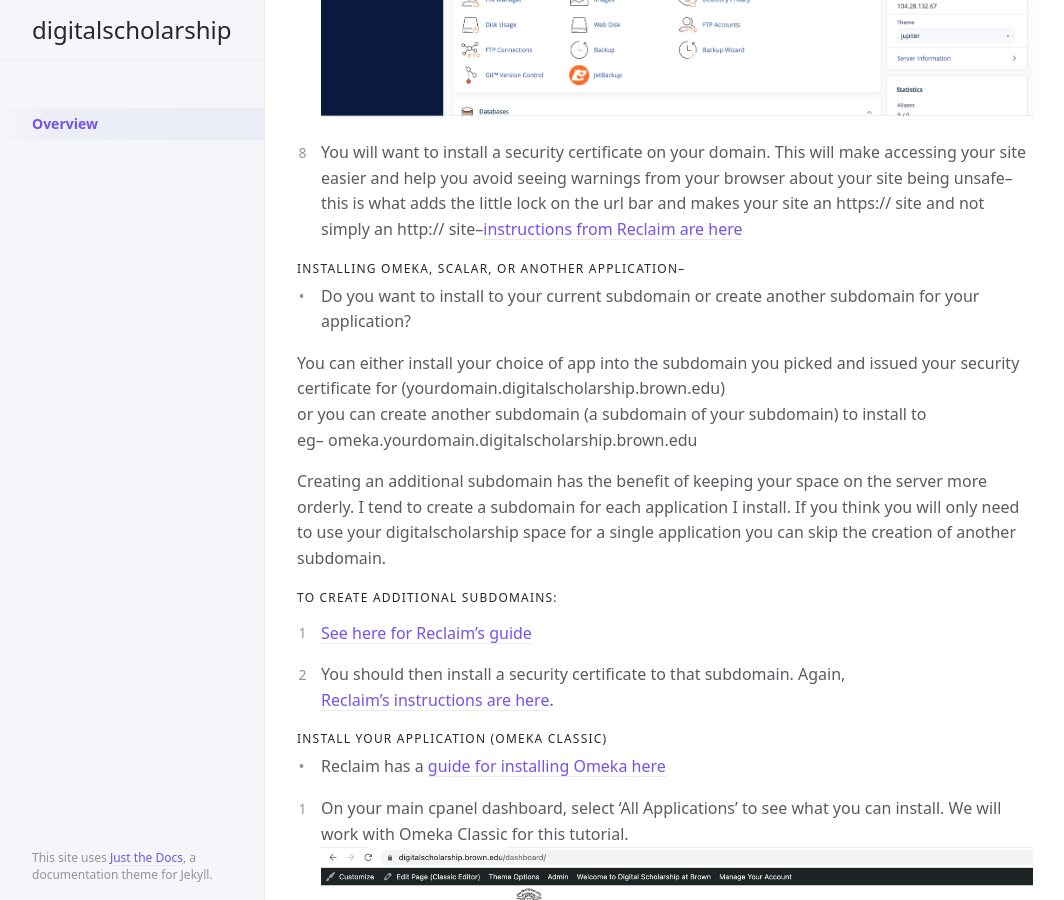
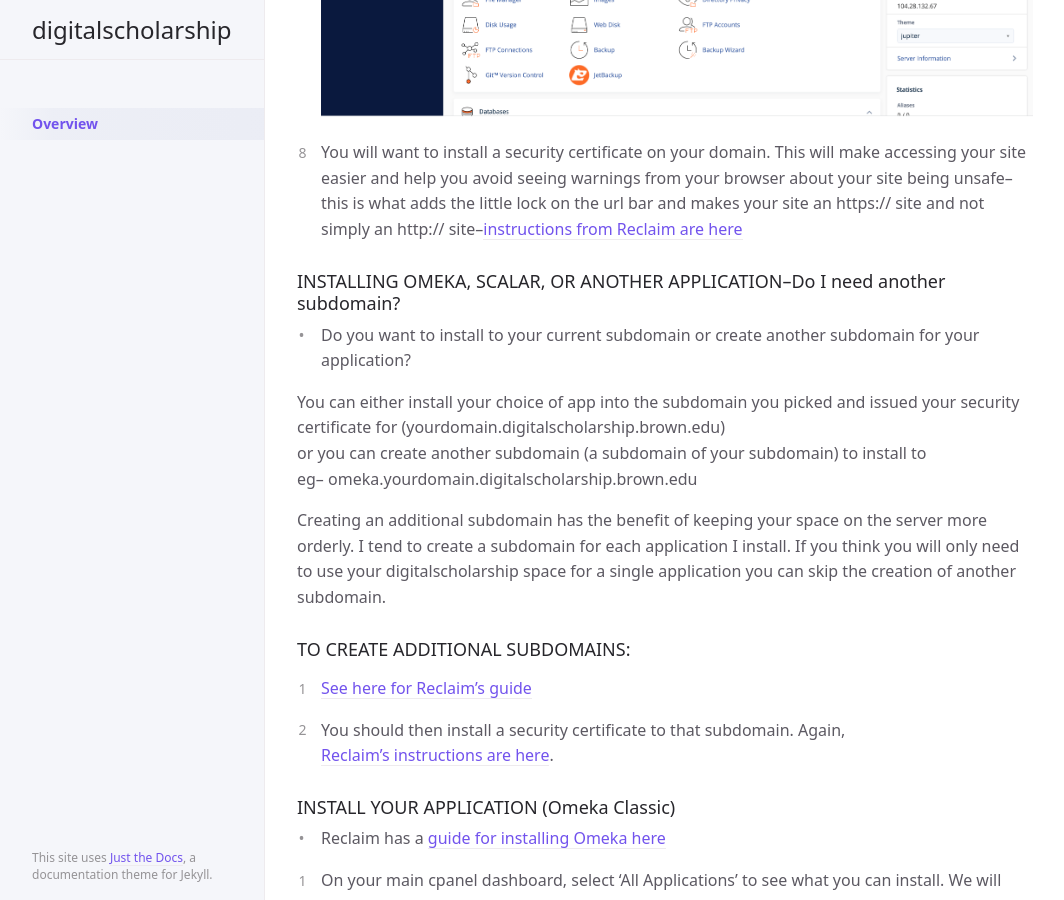
Before and after one commit to ccarvel/digitalscholarship, a Jekyll site: the page built from index.md, in a window 1280 px wide and 900 px high, scrolled down 1487 px. Shown: the whole window, without its empty margins (107-1171 px from the left). Built offline with Jekyll 4.4.1, drawn with Linux system fonts in a browser that asks for light colours.

Commit message:
update headers

```diff
--- a/index.md
+++ b/index.md
@@ -25,7 +25,7 @@ permalink: /
 
 8. You will want to install a security certificate on your domain. This will make accessing your site easier and help you avoid seeing warnings from your browser about your site being unsafe--this is what adds the little lock on the url bar and makes your site an https:// site and not simply an http:// site--[instructions from Reclaim are here](https://support.reclaimhosting.com/hc/en-us/articles/4405723680023-Installing-Free-SSL-Certificates#installing-free-ssl-certificates-0-0)
 
-#### INSTALLING OMEKA, SCALAR, OR ANOTHER APPLICATION--
+### INSTALLING OMEKA, SCALAR, OR ANOTHER APPLICATION--Do I need another subdomain?
 - Do you want to install to your current subdomain or create another subdomain for your application?
 
 You can either install your choice of app into the subdomain you picked and issued your security certificate for
@@ -35,14 +35,14 @@ eg-- omeka.yourdomain.digitalscholarship.brown.edu
 
 Creating an additional subdomain has the benefit of keeping your space on the server more orderly. I tend to create a subdomain for each application I install. If you think you will only need to use your digitalscholarship space for a single application you can skip the creation of another subdomain.
 
-#### TO CREATE ADDITIONAL SUBDOMAINS:
+### TO CREATE ADDITIONAL SUBDOMAINS:
 
 1. [See here for Reclaim's guide](https://support.reclaimhosting.com/hc/en-us/articles/1500013046121-Creating-and-Managing-Subdomains)
 
 2. You should then install a security certificate to that subdomain. Again, [Reclaim's instructions are here](https://support.reclaimhosting.com/hc/en-us/articles/4405723680023-Installing-Free-SSL-Certificates#installing-free-ssl-certificates-0-0).
 
 
-#### INSTALL YOUR APPLICATION (Omeka Classic)
+### INSTALL YOUR APPLICATION (Omeka Classic)
 - Reclaim has a [guide for installing Omeka here](https://support.reclaimhosting.com/hc/en-us/articles/1500005712342-Installing-Omeka-Classic-on-Reclaim-Hosting#:~:text=After%20logging%20into%20your%20cPanel,and%20click%20Install%20this%20Application.&text=By%20default%20our%20automated%20installer,up%2Dto%2Ddate%20automatically)
 
 1. On your main cpanel dashboard, select 'All Applications' to see what you can install. We will work with Omeka Classic for this tutorial.<br/>
@@ -80,7 +80,7 @@ or<br/>
 www.yourdomain.digitalscholarship.brown.edu/admin/users/login<br/>
 
 
-#### POST-INSTALLATION TASKS FOR OMEKA CLASSIC
+### POST-INSTALLATION TASKS FOR OMEKA CLASSIC
 
 * [Set up Imagemagick--to help process any images you might add to your site](https://support.reclaimhosting.com/hc/en-us/articles/1500005621461-ImageMagick-in-Omeka-Classic)
 
```
